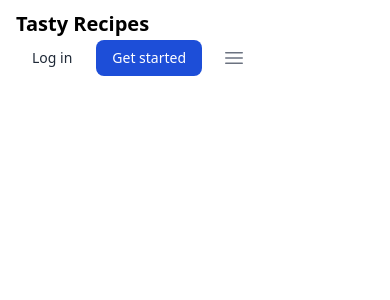
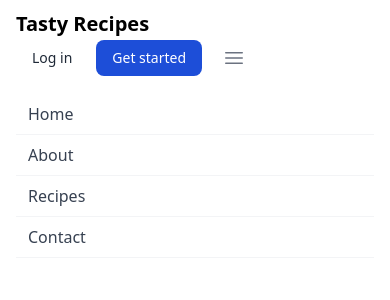
Before and after one commit to Jon-Felipe/Tasty-React, a React (Vite) app: page / in a window 390 px wide. Both pictures are taken after a click on the button 234 px from the left and 58 px from the top of the page. Shown: the top 300 px of the page. Built offline with nearby package versions, Linux system fonts and the light colour scheme.

Commit message:
added functionality to show links on smaller screens

```diff
--- a/src/App.tsx
+++ b/src/App.tsx
@@ -1,12 +1,14 @@
-import React from 'react';
+import React, { useState } from 'react';
 
 // components
 import Header from './components/Header';
 
 function App() {
+  const [showLinks, setShowLinks] = useState<boolean>(false);
+
   return (
     <>
-      <Header />
+      <Header showLinks={showLinks} setShowLinks={setShowLinks} />
     </>
   );
 }
--- a/src/components/Header.tsx
+++ b/src/components/Header.tsx
@@ -6,9 +6,12 @@ import { NavlinksType } from '../utils/types';
 // components
 import NavLink from './NavLink';
 
-type Props = {};
+type Props = {
+  showLinks: boolean;
+  setShowLinks: React.Dispatch<React.SetStateAction<boolean>>;
+};
 
-const Header = (props: Props) => {
+const Header = ({ showLinks, setShowLinks }: Props) => {
   return (
     <header>
       <nav className='bg-white border-gray-200 px-4 lg:px-6 py-2.5'>
@@ -31,12 +34,17 @@ const Header = (props: Props) => {
             </a>
             <button
               type='button'
+              onClick={() => setShowLinks(!showLinks)}
               className='inline-flex items-center p-2 ml-1 text-sm text-gray-500 rounded-lg lg:hidden hover:bg-gray-100'
             >
               <Bars3Icon className='h-6 w-6' />
             </button>
           </div>
-          <div className='hidden justify-between items-center w-full lg:flex lg:w-auto lg:order-1'>
+          <div
+            className={`${
+              showLinks ? '' : 'hidden'
+            } justify-between items-center w-full lg:flex lg:w-auto lg:order-1`}
+          >
             <ul className='flex flex-col mt-4 font-medium lg:flex-row lg:space-x-8 lg:mt-0'>
               {navLinks.map((link: NavlinksType) => {
                 const { id, text, path } = link;
```
